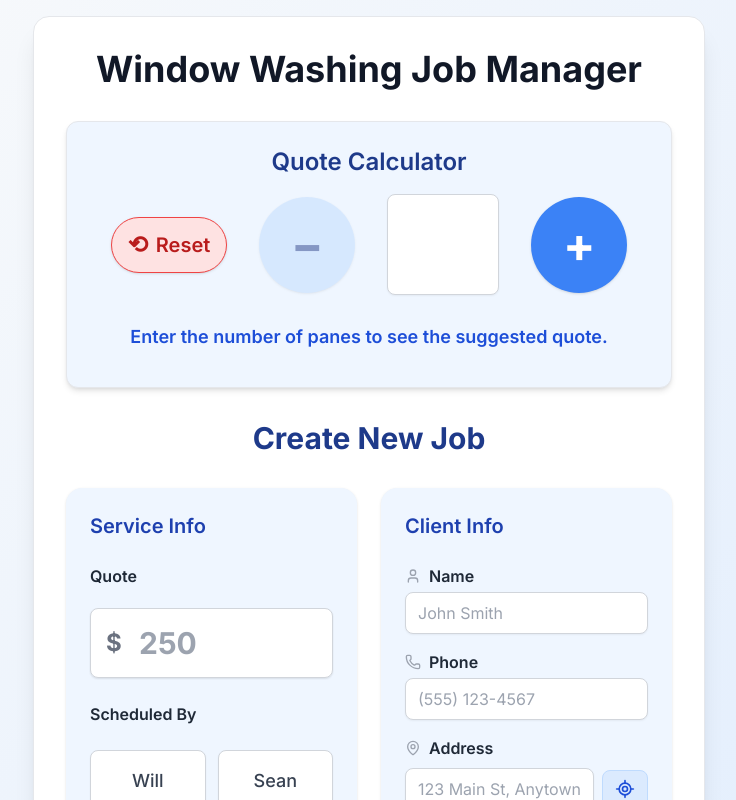
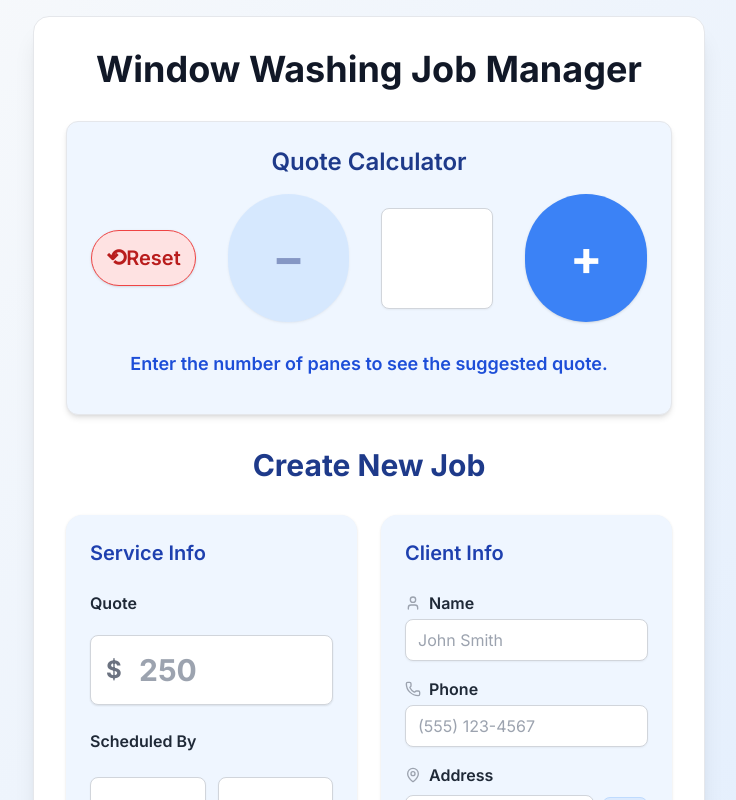
Before and after one commit to willgriff19/window-washing, a Next.js app: page / in a window 1280 px wide. Shown: the top 800 px of the page, without its empty margins (271-1007 px from the left). Built offline with nearby package versions, Linux system fonts and the light colour scheme.

Commit message:
Increase counter button sizes for better touch targets

```diff
--- a/src/components/QuoteCalculator.tsx
+++ b/src/components/QuoteCalculator.tsx
@@ -12,6 +12,8 @@ export function QuoteCalculator({ onQuoteChange }: QuoteCalculatorProps) {
   const [insideOutsidePrice, setInsideOutsidePrice] = useState<number>(0);
   const [outsideOnlyPrice, setOutsideOnlyPrice] = useState<number>(0);
   const [message, setMessage] = useState<string>('Enter the number of panes to see the suggested quote.');
+
+  const baseButtonClass = "rounded-full shadow touch-manipulation min-w-[48px] min-h-[48px] flex items-center justify-center focus:outline-none focus:ring-2";
 
   useEffect(() => {
     if (panes === undefined || panes === 0) {
@@ -69,8 +71,8 @@ export function QuoteCalculator({ onQuoteChange }: QuoteCalculatorProps) {
           type="button"
           aria-label="Reset counter"
           onClick={reset}
-          className="flex items-center gap-2 rounded-full bg-red-100 border border-red-500 text-red-700 w-auto px-3 md:px-4 h-12 md:h-14 shadow hover:bg-red-200 focus:outline-none focus:ring-2 focus:ring-red-400 text-lg md:text-xl font-bold"
-          whileTap={{ scale: 0.7, rotate: 10, backgroundColor: '#fbbf24' }}
+          className={`${baseButtonClass} bg-red-100 border border-red-500 text-red-700 w-auto px-3 md:px-4 h-12 md:h-14 text-lg md:text-xl font-bold focus:ring-red-400 hover:bg-red-200`}
+          whileTap={{ scale: 0.95 }}
         >
           <span className="text-xl md:text-2xl">⟲</span>
           <span className="font-semibold">Reset</span>
@@ -81,8 +83,8 @@ export function QuoteCalculator({ onQuoteChange }: QuoteCalculatorProps) {
           aria-label="Decrement panes"
           onClick={decrement}
           disabled={!panes}
-          className={`rounded-full bg-blue-200 text-blue-900 w-20 h-20 md:w-24 md:h-24 flex items-center justify-center shadow hover:bg-blue-300 focus:outline-none focus:ring-2 focus:ring-blue-400 text-4xl md:text-5xl font-bold ${!panes ? 'opacity-50 cursor-not-allowed' : ''}`}
-          whileTap={{ scale: 0.7, rotate: -10, backgroundColor: '#fbbf24' }}
+          className={`${baseButtonClass} bg-blue-200 text-blue-900 w-24 h-24 md:w-32 md:h-32 text-4xl md:text-5xl font-bold focus:ring-blue-400 hover:bg-blue-300 ${!panes ? 'opacity-50 cursor-not-allowed' : ''}`}
+          whileTap={{ scale: 0.95 }}
         >
           −
         </motion.button>
@@ -102,8 +104,8 @@ export function QuoteCalculator({ onQuoteChange }: QuoteCalculatorProps) {
           type="button"
           aria-label="Increment panes"
           onClick={increment}
-          className="rounded-full bg-blue-500 text-white w-20 h-20 md:w-24 md:h-24 flex items-center justify-center shadow hover:bg-blue-600 focus:outline-none focus:ring-2 focus:ring-blue-400 text-4xl md:text-5xl font-bold"
-          whileTap={{ scale: 0.7, rotate: 10, backgroundColor: '#fbbf24' }}
+          className={`${baseButtonClass} bg-blue-500 text-white w-24 h-24 md:w-32 md:h-32 text-4xl md:text-5xl font-bold focus:ring-blue-400 hover:bg-blue-600`}
+          whileTap={{ scale: 0.95 }}
         >
           +
         </motion.button>
```
